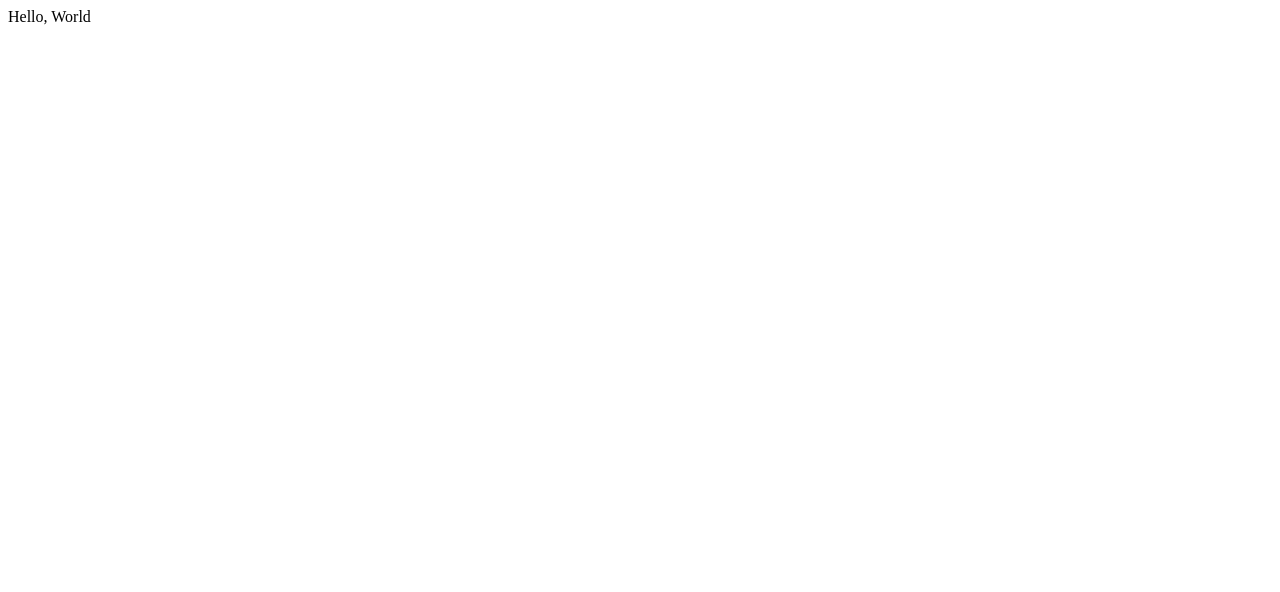
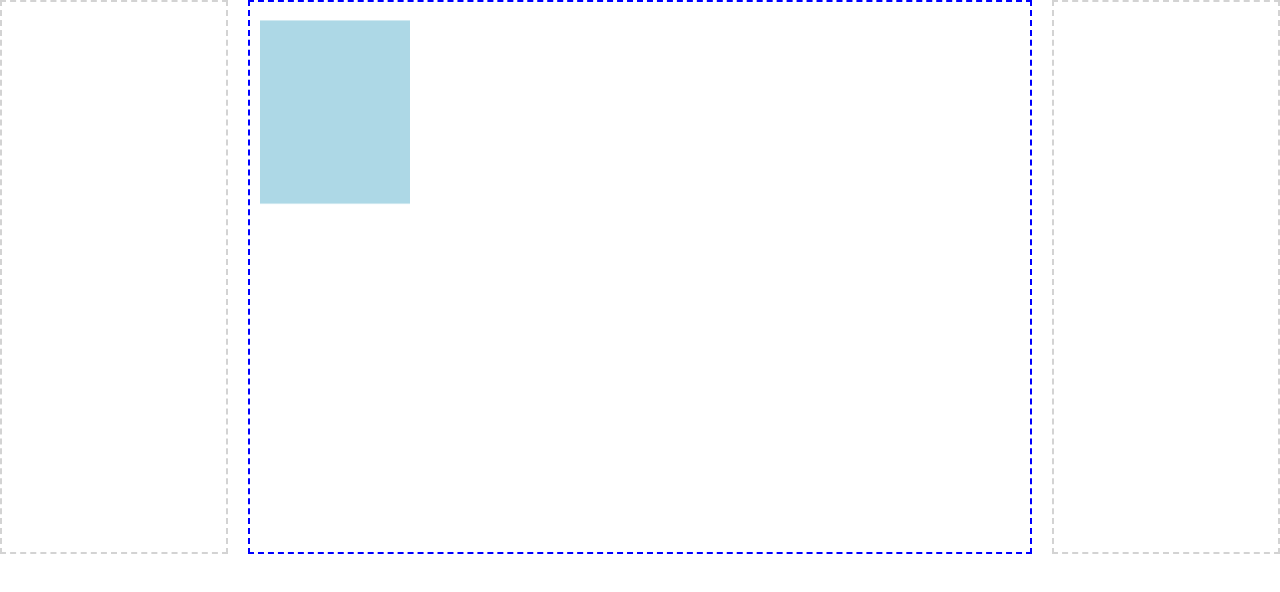
Before and after one commit to dmitrystril/audience-builder, a React (Vite) app: page / in a window 1280 px wide. Shown: the top 592 px of the page. Built offline with nearby package versions, Linux system fonts and the light colour scheme.

Commit message:
add basic Canvas component; add css reset

```diff
--- a/package.json
+++ b/package.json
@@ -13,7 +13,8 @@
   },
   "dependencies": {
     "react": "^16.12.0",
-    "react-dom": "^16.12.0"
+    "react-dom": "^16.12.0",
+    "styled-components": "^4.4.1"
   },
   "devDependencies": {
     "@babel/core": "^7.7.7",
@@ -21,6 +22,7 @@
     "@babel/preset-react": "^7.7.4",
     "@types/react": "^16.9.17",
     "@types/react-dom": "^16.9.4",
+    "@types/styled-components": "^4.4.1",
     "parcel-bundler": "^1.12.4",
     "typescript": "^3.7.4"
   }
--- a/src/App.tsx
+++ b/src/App.tsx
@@ -1,8 +1,30 @@
 import React from 'react';
+import styled from 'styled-components';
+
+import Canvas from './Canvas';
+
+const Root = styled.div`
+  display: flex;
+  justify-content: space-between;
+`;
+
+const BasicPane = styled.div`
+  width: 250px;
+  height: 550px;
+  border: 2px dashed lightgray;
+`;
 
 const App = () => {
   return (
-    <div>Hello, World</div>
+    <Root>
+      <BasicPane />
+
+      <Canvas
+        height={300}
+      />
+
+      <BasicPane />
+    </Root>
   );
 }
 
--- /dev/null
+++ b/src/Canvas.tsx
@@ -0,0 +1,44 @@
+import React, { useRef, useEffect } from 'react';
+import styled from 'styled-components';
+
+interface CanvasProps {
+  width: number;
+  height: number;
+}
+
+const CustomCanvas = styled.canvas`
+  border: 2px dashed blue;
+  margin: 0 20px;
+`;
+
+const Canvas = ({ width, height }: CanvasProps) => {
+  const canvasRef = useRef<HTMLCanvasElement>(null);
+
+  useEffect(() => {
+    if (!canvasRef.current) {
+      return;
+    }
+    const canvas: HTMLCanvasElement = canvasRef.current;
+
+    const context = canvas.getContext('2d');
+    if (context) {
+      context.fillStyle = 'lightblue';
+      context.fillRect(10, 10, 150, 100);
+    }
+  }, []);
+
+  return (
+    <CustomCanvas
+      ref={canvasRef}
+      height={height}
+      width={width}
+    />
+  );
+};
+
+Canvas.defaultProps = {
+  width: window.innerWidth - 500,
+  height: window.innerHeight,
+};
+
+export default Canvas;
--- /dev/null
+++ b/src/index.css
@@ -0,0 +1,43 @@
+html, body, div, span, applet, object, iframe,
+h1, h2, h3, h4, h5, h6, p, blockquote, pre,
+a, abbr, acronym, address, big, cite, code,
+del, dfn, em, img, ins, kbd, q, s, samp,
+small, strike, strong, sub, sup, tt, var,
+b, u, i, center,
+dl, dt, dd, ol, ul, li,
+fieldset, form, label, legend,
+table, caption, tbody, tfoot, thead, tr, th, td,
+article, aside, canvas, details, embed,
+figure, figcaption, footer, header, hgroup,
+menu, nav, output, ruby, section, summary,
+time, mark, audio, video {
+	margin: 0;
+	padding: 0;
+	border: 0;
+	font-size: 100%;
+	font: inherit;
+	vertical-align: baseline;
+}
+/* HTML5 display-role reset for older browsers */
+article, aside, details, figcaption, figure,
+footer, header, hgroup, menu, nav, section {
+	display: block;
+}
+body {
+	line-height: 1;
+}
+ol, ul {
+	list-style: none;
+}
+blockquote, q {
+	quotes: none;
+}
+blockquote:before, blockquote:after,
+q:before, q:after {
+	content: '';
+	content: none;
+}
+table {
+	border-collapse: collapse;
+	border-spacing: 0;
+}
--- a/src/index.tsx
+++ b/src/index.tsx
@@ -1,6 +1,7 @@
 import * as React from 'react';
 import * as ReactDOM from "react-dom";
 
+import './index.css';
 import App from './app';
 
 var mountNode = document.getElementById("app");
```
Also changed, not shown: 1 other file (tests, documents, lock files or other folders).
